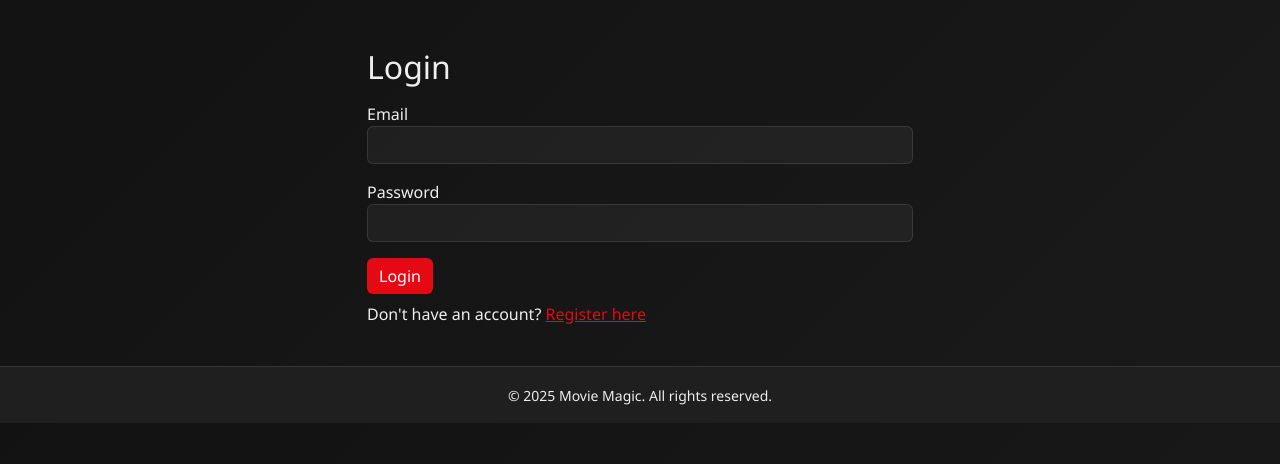
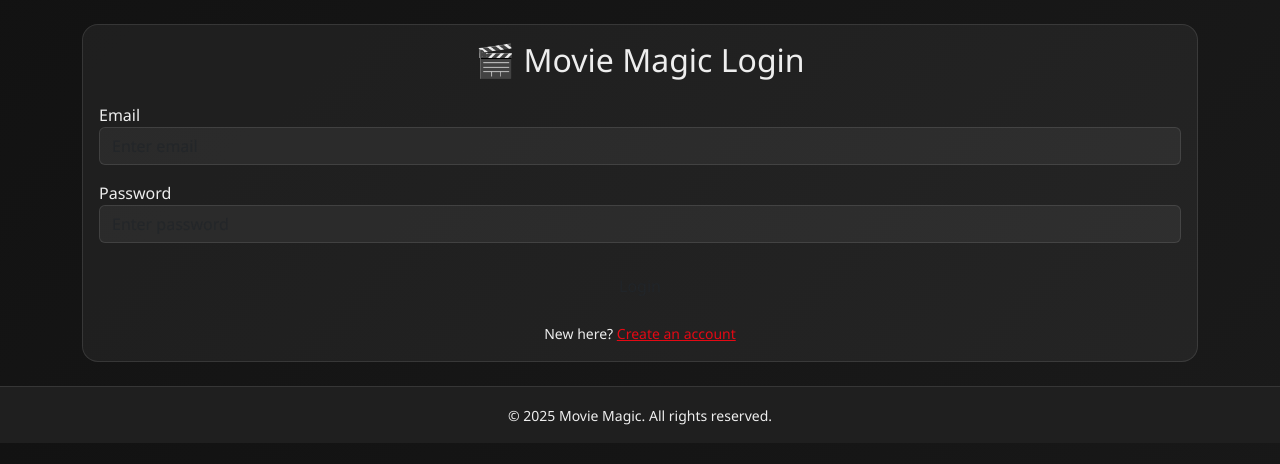
Before and after one commit to vamsi746/MovieMagic, a Flask app: page /login in a window 1280 px wide. Shown: the part 57-521 px from the top of the page. Run offline with Flask 3, Linux system fonts and the light colour scheme.

Commit message:
Update login.html

```diff
--- a/templates/login.html
+++ b/templates/login.html
@@ -1,23 +1,30 @@
 {% extends "base.html" %}
 {% block title %}Login - Movie Magic{% endblock %}
 {% block content %}
-<div class="row justify-content-center mt-4">
-    <div class="col-md-6">
-        <h2>Login</h2>
-        <form method="POST" class="mt-3">
-            <div class="mb-3">
-                <label>Email</label>
-                <input type="email" name="email" class="form-control" required>
-            </div>
-            <div class="mb-3">
-                <label>Password</label>
-                <input type="password" name="password" class="form-control" required minlength="4">
-            </div>
-            <button type="submit" class="btn btn-primary">Login</button>
-        </form>
-        <p class="mt-2">Don't have an account?
-            <a href="{{ url_for('register') }}">Register here</a>
-        </p>
+<div class="gradient-bg">
+  <div class="glass-card animate__animated animate__fadeInDown">
+    <h2 class="text-center mb-4">🎬 Movie Magic Login</h2>
+    {% with messages = get_flashed_messages() %}
+      {% if messages %}
+        {% for msg in messages %}
+          <div class="alert alert-warning">{{ msg }}</div>
+        {% endfor %}
+      {% endif %}
+    {% endwith %}
+    <form method="POST">
+      <div class="form-group mb-3">
+        <label>Email</label>
+        <input type="email" class="form-control" name="email" placeholder="Enter email" required>
+      </div>
+      <div class="form-group mb-4">
+        <label>Password</label>
+        <input type="password" class="form-control" name="password" placeholder="Enter password" required>
+      </div>
+      <button type="submit" class="btn neon-btn w-100">Login</button>
+    </form>
+    <div class="text-center mt-3">
+      <small>New here? <a href="{{ url_for('register') }}">Create an account</a></small>
     </div>
+  </div>
 </div>
 {% endblock %}
```
